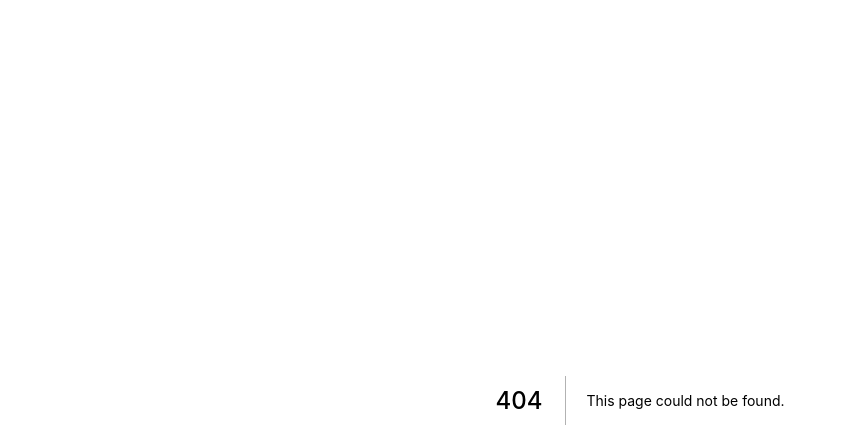
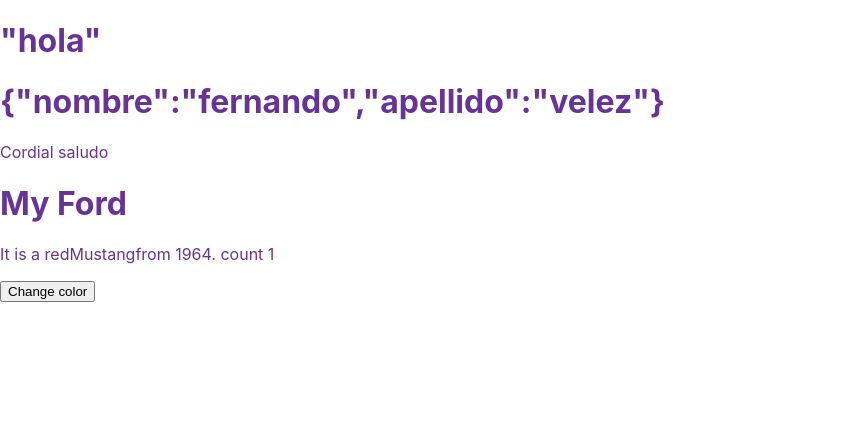
Before and after one commit to ahelord/nextjs-training, a Next.js app: page /padre in a window 1280 px wide. Before the commit this address had no page. Shown: the top 448 px of the page, without its empty margins (0-847 px from the left). Built offline with nearby package versions, Linux system fonts and the light colour scheme.

Commit message:
Hijo padre

```diff
--- /dev/null
+++ b/pages/Hijo.js
@@ -0,0 +1,36 @@
+import PropTypes from 'prop-types';
+/*
+Ya no es comun enviar props sino hacer desestructuracion
+*/
+/*
+export default function Hijo(props) {
+
+    console.log(props)
+    return (
+
+        <>
+
+            <h1>{JSON.stringify(props.saludo)}</h1>
+        </>
+
+        )
+
+}*/
+/*Valor por defecto si no se envia nada*/
+const Hijo = ({saludo}) =>  {
+
+    console.log(saludo)
+    return (
+
+        <>
+
+            <h1>{JSON.stringify(saludo)}</h1>
+        </>
+
+    )
+
+}
+Hijo.propTypes={
+saludo:PropTypes.string.isRequired
+}
+export default Hijo;
--- /dev/null
+++ b/pages/HolaMundo.js
@@ -0,0 +1,46 @@
+import {Fragment} from "react";
+
+export default function HolaMundo() {
+    /*const saludo = false*/
+    /*no imprime constantes*/
+
+    /*const saludo = [1,2,3,4,5]*/
+    /* no imprime arreglos sino que los concatena*/
+
+    /*    const salud  ={
+        nombre:'fernando',
+        apellido:'velez'
+    }*/
+    /*no se pueden imprimir objetos*/
+    const saludo ={
+        nombre:'fernando',
+        apellido:'velez'
+    }
+    return (
+
+/*        <div>
+            <h1>Hola mis amigos, como vais</h1>
+            <p>Cordial saludo</p>
+        </div>*/
+
+        /*en un componente funcional debo responde una cosa, inceseariamente coloco div para agrupar todo*/
+
+
+      /* puedo utilizar fragment pero??? debo escribir mucho*/
+     /*   <Fragment>
+            <h1>Hola mis amigos, como vais</h1>
+            <p>Cordial saludo</p>
+        </Fragment>
+
+*/
+    /*es mucho codigo tener que utilizar fragment a cada momento hay una forma corta*/
+
+        <>
+
+            <h1>{JSON.stringify(saludo)}</h1>
+            <p>Cordial saludo</p>
+        </>
+
+        )
+
+}
--- /dev/null
+++ b/pages/padre.js
@@ -0,0 +1,49 @@
+import React, { Component } from 'react';
+import HolaMundo from "./HolaMundo";
+import styles from '../styles/HolaMundo.module.css'
+import Hijo from "./Hijo";
+class Padre extends Component {
+
+    constructor(props) {
+    console.log(props)
+        super(props);
+        this.state = {
+          brand: "Ford",
+          model: "Mustang",
+          color: "red",
+          year: 1964,
+          count:1
+        };
+      }
+      changeColor = () => {
+
+        const count = this.state.count+1;
+        this.setState({count: count});
+      }
+      render() {
+        return (
+          <div className={styles.h1}>
+
+{/* Se rompe por que las propiedas que espera es string saludo
+ */}{/*               <Hijo saludo={12} otra={"Adios"} />
+ */}
+
+    <Hijo saludo="hola" otra={"Adios"} />
+              <HolaMundo/>
+            <h1>My {this.state.brand}</h1>
+            <p>
+              It is a {this.state.color}
+              {this.state.model}
+              from {this.state.year}.
+              count {this.state.count}
+            </p>
+            <button
+              type="button"
+              onClick={this.changeColor}
+            >Change color</button>
+          </div>
+        );
+      }
+}
+
+export default Padre;
--- /dev/null
+++ b/styles/HolaMundo.module.css
@@ -0,0 +1,3 @@
+.h1{
+  color: rebeccapurple;
+}
```
Also changed, not shown: pages/HelloWolrd.js (added, +8 -0 lines).
